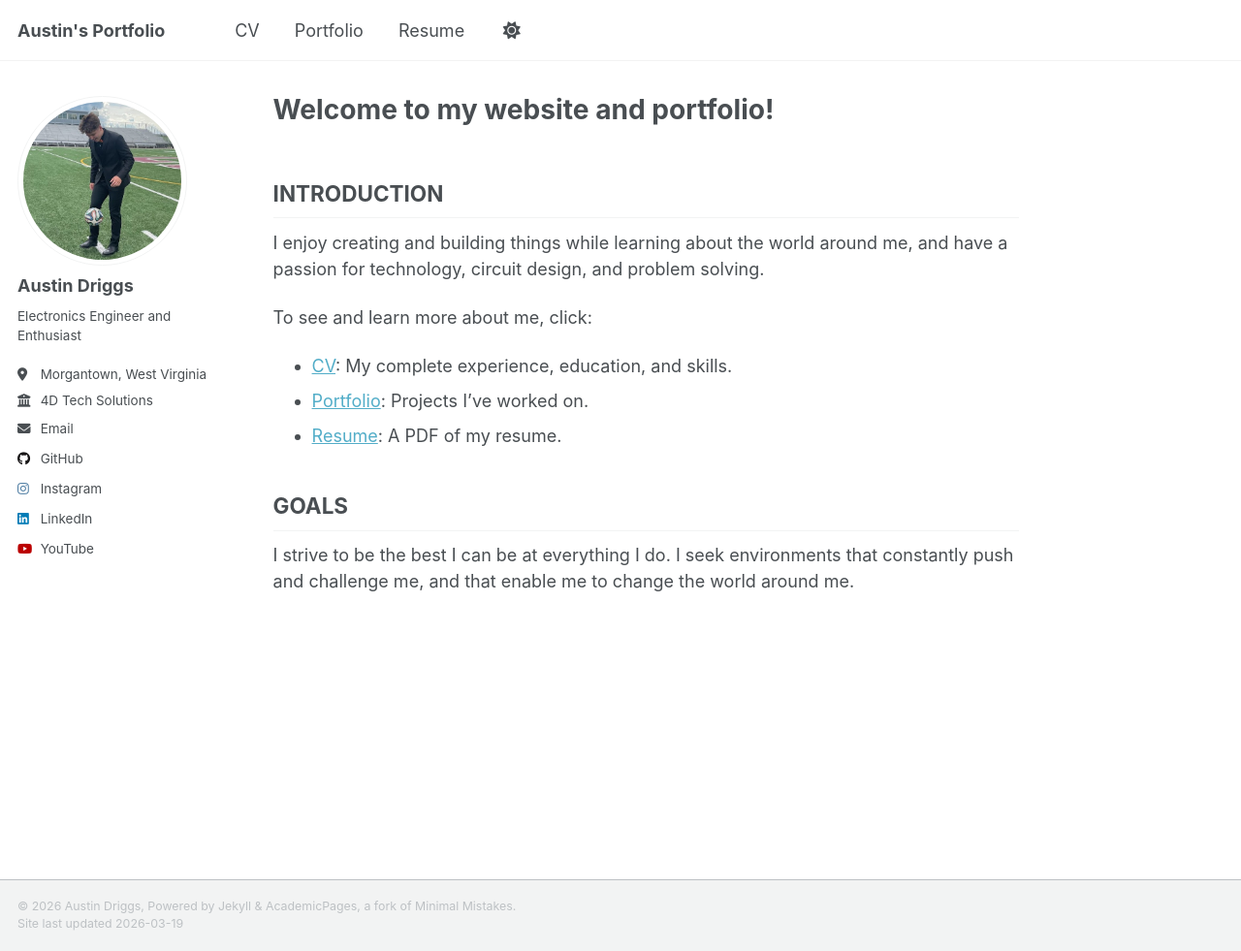
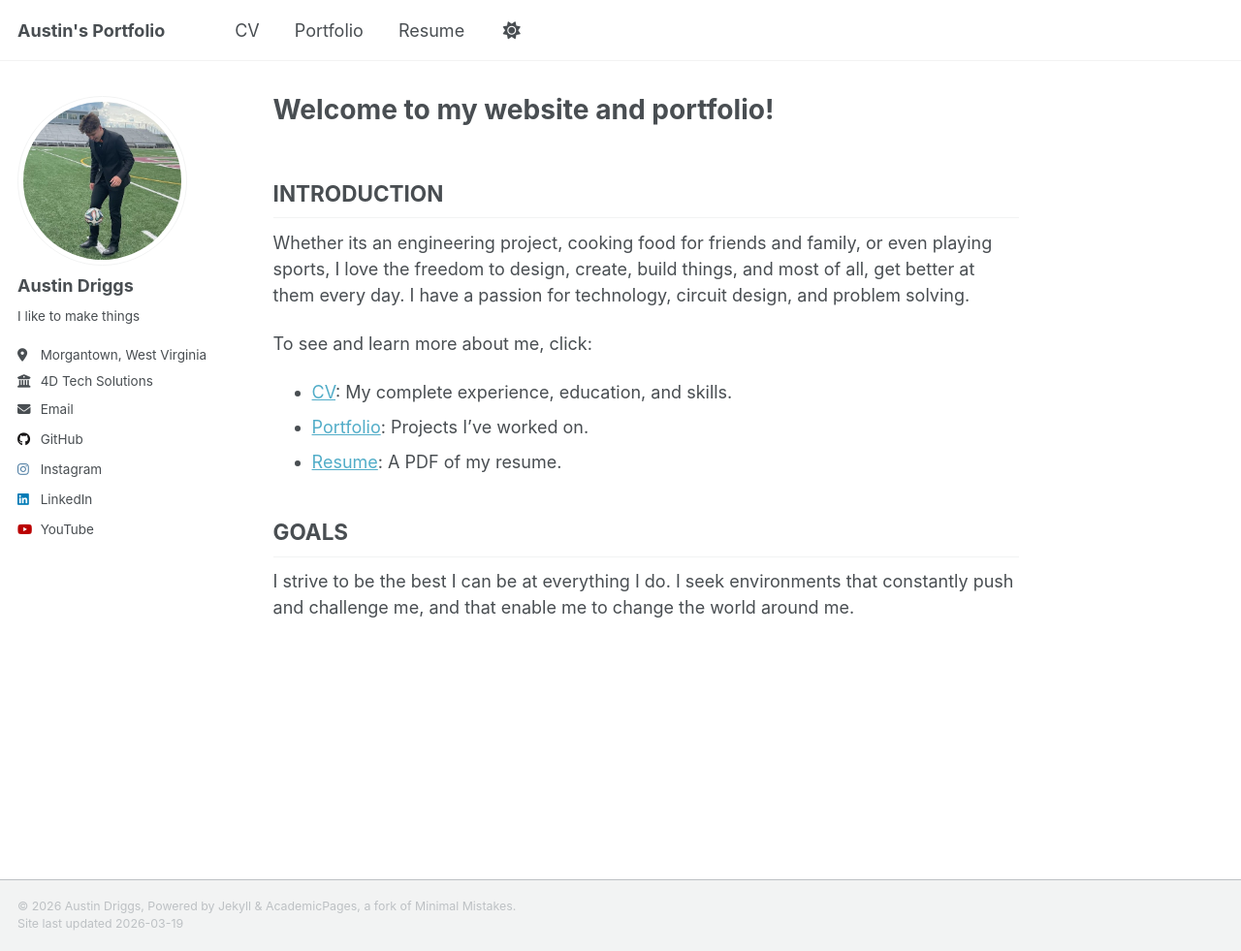
Before and after one commit to austindriggs/austindriggs.github.io, a Jekyll site: the page built from _pages/about.md, in a window 1280 px wide and 981 px high. Shown: the whole window at 97% size. Built offline with Jekyll 4.4.1, drawn with Linux system fonts in a browser that asks for light colours; a script that is not in the unit is left out.

Commit message:
minor updates

```diff
--- a/_config.yml
+++ b/_config.yml
@@ -26,7 +26,7 @@ author:
   avatar           : "austindriggs.jpg"
   name             : "Austin Driggs"
   pronouns         : # example: "she/her"
-  bio              : "Electronics Engineer and Enthusiast"
+  bio              : "I like to make things"
   location         : "Morgantown, West Virginia"
   employer         : "4D Tech Solutions"
   uri              :
--- a/_pages/about.md
+++ b/_pages/about.md
@@ -9,7 +9,7 @@ redirect_from:
 
 ## INTRODUCTION
 
-I enjoy creating and building things while learning about the world around me, and have a passion for technology, circuit design, and problem solving.
+Whether its an engineering project, cooking food for friends and family, or even playing sports, I love the freedom to design, create, build things, and most of all, get better at them every day. I have a passion for technology, circuit design, and problem solving.
 
 To see and learn more about me, click:
 - [CV](https://austindriggs.github.io/cv/): My complete experience, education, and skills.
```
